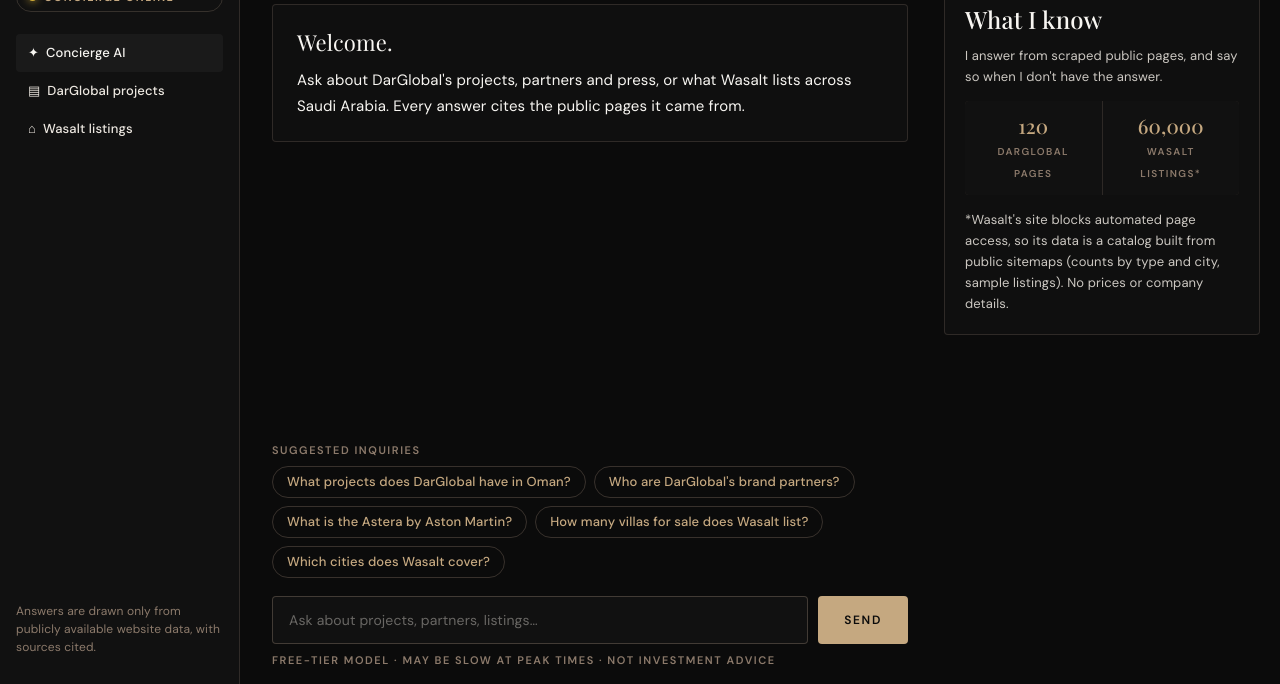
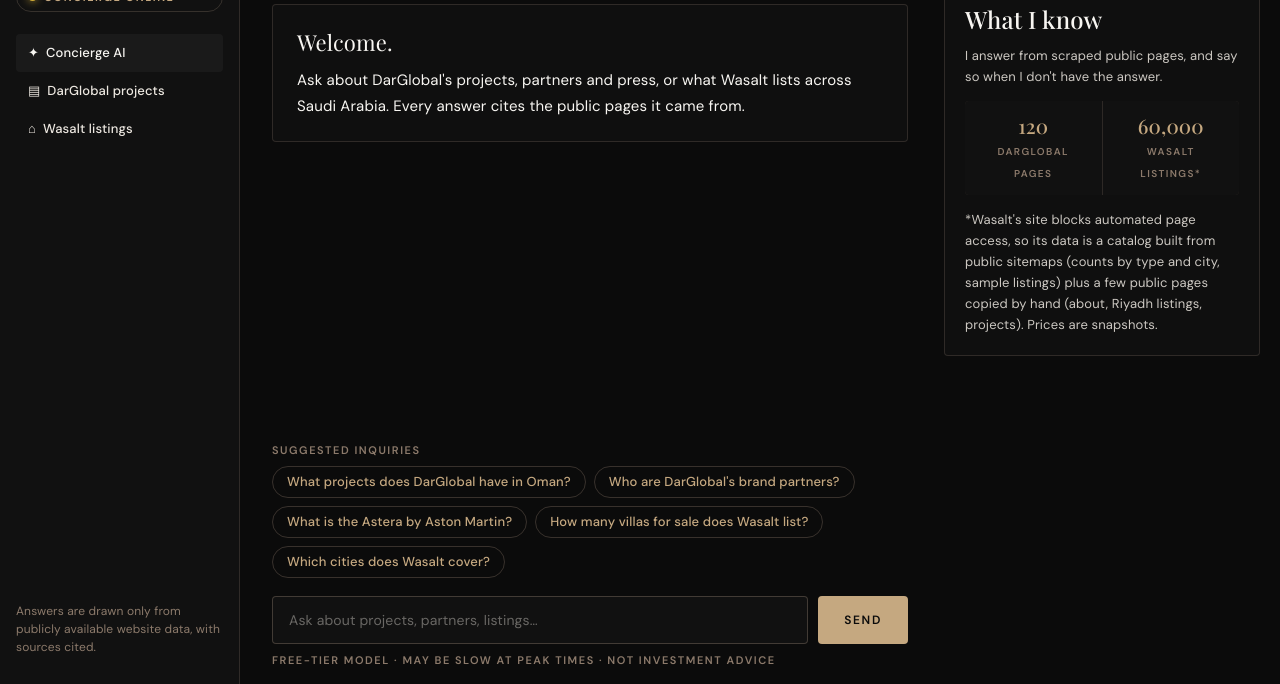
Before and after one commit to Vaibhavee89/Realstate-Chatbot, a plain HTML site: page app/static/index.html in a window 1280 px wide. Shown: the part 116-800 px from the top of the page. Drawn offline with nearby package versions, Linux system fonts and the light colour scheme.

Commit message:
Update UI knowledge-base note; add screenshots section to README

```diff
--- a/app/static/index.html
+++ b/app/static/index.html
@@ -124,7 +124,7 @@ input::placeholder{color:rgba(237,232,225,.4)}
       <div><b>120</b><span class="caps">DarGlobal pages</span></div>
       <div><b>60,000</b><span class="caps">Wasalt listings*</span></div>
     </div>
-    <p class="note">*Wasalt's site blocks automated page access, so its data is a catalog built from public sitemaps (counts by type and city, sample listings). No prices or company details.</p>
+    <p class="note">*Wasalt's site blocks automated page access, so its data is a catalog built from public sitemaps (counts by type and city, sample listings) plus a few public pages copied by hand (about, Riyadh listings, projects). Prices are snapshots.</p>
   </div>
   <div class="card" id="srcs" hidden>
     <div class="caps" style="color:var(--champagne)">References</div>
```
Also changed, not shown: 1 other file.
